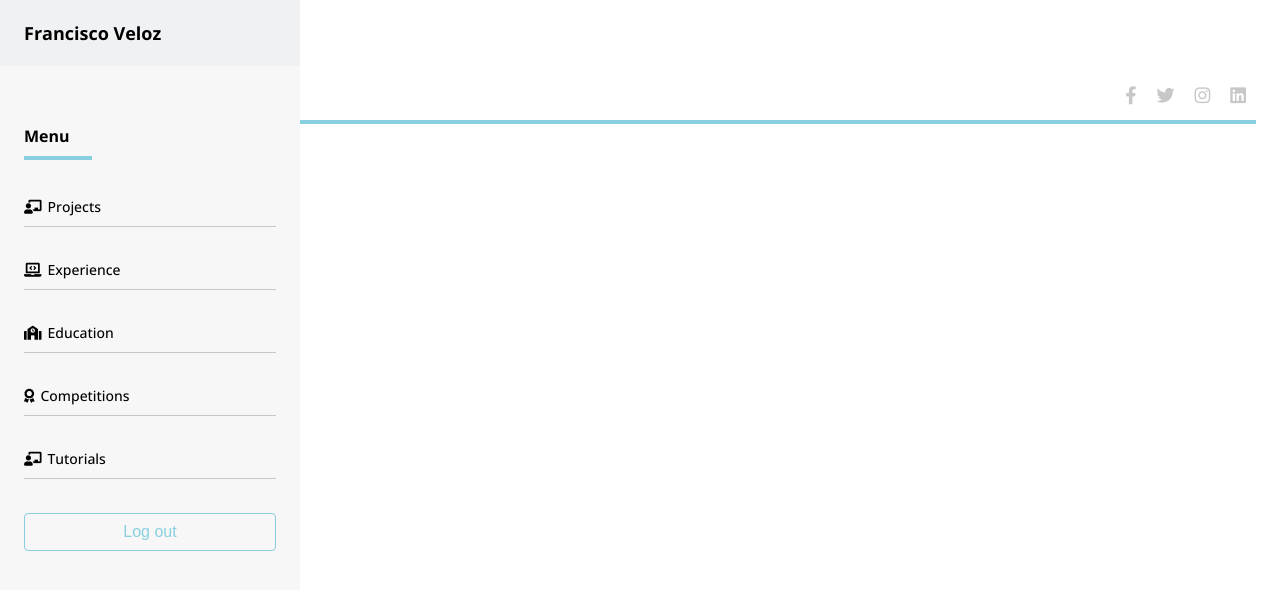
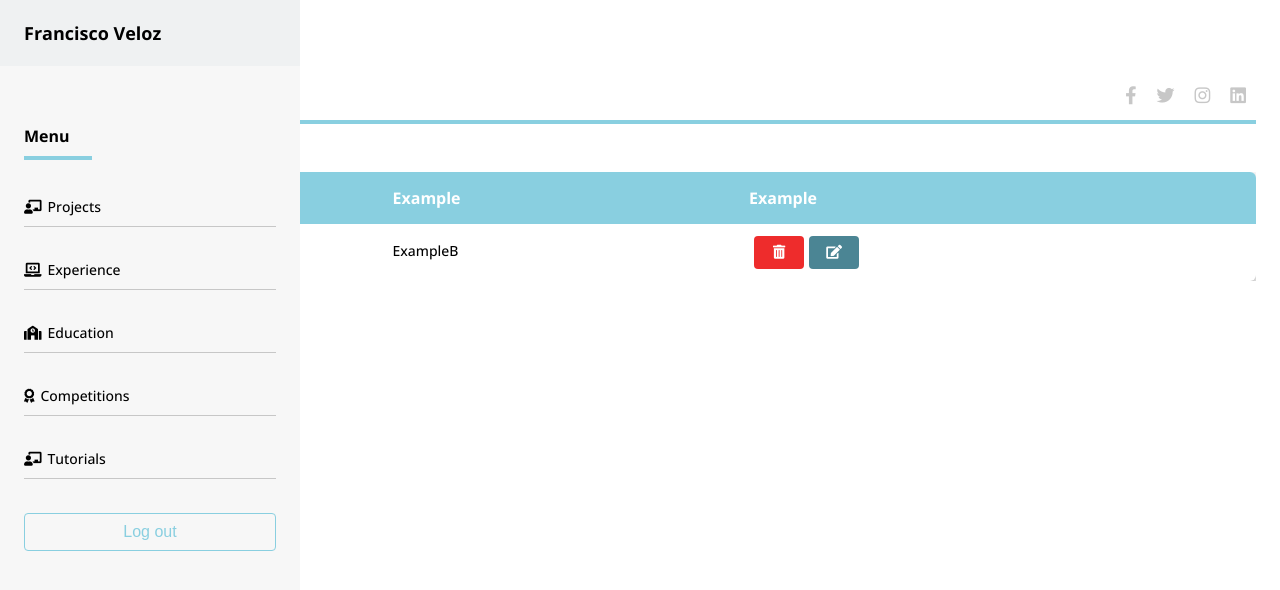
Before and after one commit to FranciscoVeloz1/Portfolio, a React app: page /admin in a window 1280 px wide. Shown: the top 590 px of the page. Built offline with nearby package versions, Linux system fonts and the light colour scheme; sample sign-in values are in the browser's storage; the HTML template or start-up script is replaced by a standard one.

Commit message:
Iniciamos el table component

```diff
--- /dev/null
+++ b/src/components/Global/Table.jsx
@@ -0,0 +1,36 @@
+import React from "react";
+import "@styles/components/Table.scss";
+
+const Table = () => {
+  return (
+    <div className="table-responsive">
+      <table className="table">
+        <thead>
+          <tr>
+            <th>Example</th>
+            <th>Example</th>
+            <th>Example</th>
+          </tr>
+        </thead>
+
+        <tbody>
+          <tr>
+            <td>ExampleA</td>
+            <td>ExampleB</td>
+            <td>
+              <button className="btn btn-sm btn-red ml-1">
+                <i className="fas fa-trash-alt"></i>
+              </button>
+
+              <button className="btn btn-sm btn-info ml-1">
+                <i className="fas fa-edit"></i>
+              </button>
+            </td>
+          </tr>
+        </tbody>
+      </table>
+    </div>
+  );
+};
+
+export default Table;
--- a/src/components/ProjectCard.jsx
+++ b/src/components/ProjectCard.jsx
@@ -11,7 +11,11 @@ const ProjectCard = ({ c }) => {
   }, []);
 
   return (
-    <div className="project-card" data-aos="fade-up">
+    <div
+      className="project-card"
+      data-aos="fade-up"
+      data-aos-duration={c.duration}
+    >
       <img src={c.img} alt="project" />
 
       <p>
--- a/src/components/SkillCard.jsx
+++ b/src/components/SkillCard.jsx
@@ -6,11 +6,15 @@ import "@styles/components/SkillCard.scss";
 
 const SkillCard = ({ c }) => {
   useEffect(() => {
-    Aos.init({ duration: 2000 });
+    Aos.init();
   }, []);
 
   return (
-    <div className="skill-card" data-aos="fade-up">
+    <div
+      className="skill-card"
+      data-aos="fade-up"
+      data-aos-duration={c.duration}
+    >
       <div className="skill-image">
         <img src={c.img} alt="js" />
       </div>
--- a/src/containers/Home/Projects.jsx
+++ b/src/containers/Home/Projects.jsx
@@ -18,6 +18,7 @@ const initialState = [
     officiis. Consectetur.`,
     badge: "React Native",
     badgeColor: "blue",
+    duration: "1000"
   },
   {
     id: 2,
@@ -29,6 +30,7 @@ const initialState = [
     officiis. Consectetur.`,
     badge: "Node.js",
     badgeColor: "green",
+    duration: "2000"
   },
   {
     id: 3,
@@ -40,6 +42,7 @@ const initialState = [
     officiis. Consectetur.`,
     badge: "JavaScript",
     badgeColor: "yellow",
+    duration: "2000"
   },
   {
     id: 4,
@@ -51,6 +54,7 @@ const initialState = [
     officiis. Consectetur.`,
     badge: "React",
     badgeColor: "blue",
+    duration: "3000"
   },
 ];
 
--- a/src/containers/Home/Skills.jsx
+++ b/src/containers/Home/Skills.jsx
@@ -18,6 +18,7 @@ const initialState = [
     title: "JavaScript developer.",
     description: `I'm a JavaScript developer. I know how to program with all the main
     features and frameworks of this programming language. Like React or Node.js.`,
+    duration: "1000",
   },
   {
     id: 2,
@@ -25,6 +26,7 @@ const initialState = [
     title: "English",
     description: `I speak in english. I have good listening, speaking and reading skills.
     I can maintain a conversation with people who know english either.`,
+    duration: "2000",
   },
   {
     id: 3,
@@ -32,6 +34,7 @@ const initialState = [
     title: "Agile methodology",
     description: `I worked with agile methodologies like Kanban or Scrum, where I used apps
      like Trello or Miro for control de development process.`,
+    duration: "2000",
   },
   {
     id: 4,
@@ -39,6 +42,7 @@ const initialState = [
     title: "Teamwork",
     description: `I developed different apps with amazings teams, with a good environment.
     I used Microsoft teams for managing meetings.`,
+    duration: "3000",
   },
 ];
 
@@ -46,7 +50,7 @@ const Skills = () => {
   const [card, setCard] = useState(initialState);
 
   useEffect(() => {
-    Aos.init({ duration: 2000 });
+    Aos.init();
   }, []);
 
   return (
--- a/src/pages/Admin/Admin.jsx
+++ b/src/pages/Admin/Admin.jsx
@@ -1,9 +1,10 @@
 import React from "react";
+import Table from "@components/Global/Table";
 
 const Admin = () => {
   return (
     <div>
-      <h1>Admin</h1>
+      <Table />
     </div>
   );
 };
--- a/src/styles/App.scss
+++ b/src/styles/App.scss
@@ -72,6 +72,12 @@ table {
   margin-left: -300px;
 }
 
+// Margins
+.ml-1 {
+  margin-left: 5px;
+}
+
+// Buttons
 .btn {
   display: inline-block;
   font-weight: 500;
@@ -110,6 +116,25 @@ table {
   color: white;
 }
 
+.btn-red {
+  background-color: $red;
+  color: white;
+}
+
+.btn-red:hover {
+  background-color: $dark-red;
+}
+
+.btn-info {
+  background-color: $dark-blue;
+  color: white;
+}
+
+.btn-info:hover {
+  background-color: $very-dark-blue;
+}
+
+// Badge
 .badge {
   display: inline-block;
   padding: 4px 6px;
@@ -149,6 +174,7 @@ table {
   border-bottom: $blue solid 1px;
 }
 
+// Media queries
 @media (min-width: 992px) {
   .main-content {
     margin-left: 0;
--- a/src/styles/Vars.scss
+++ b/src/styles/Vars.scss
@@ -1,7 +1,14 @@
+$blue: #89cfe0;
+$dark-blue: #4b8594;
+$very-dark-blue: #37636e;
+
+$red: #ee2c2c;
+$dark-red: #d40202;
+
 $gray: #c7c7c7;
-$blue: #89cfe0;
 $light-gray: #eff1f2;
 $very-light-gray: #f7f7f7;
+
 $sm: 14px;
 $md: 16px;
 $lg: 18px;
--- /dev/null
+++ b/src/styles/components/Table.scss
@@ -0,0 +1,42 @@
+@import "../Vars.scss";
+
+.table-responsive {
+  width: 100%;
+  overflow-x: auto;
+}
+
+.table {
+  width: 100%;
+  border-collapse: collapse;
+  border-radius: 6px;
+  overflow: hidden;
+  box-shadow: 0 4px 8px 0 rgba(0, 0, 0, 0.2), 0 6px 20px 0 rgba(0, 0, 0, 0.19);
+}
+
+.table td {
+  padding: 12px;
+}
+
+.table tbody tr:hover {
+  background-color: $light-gray;
+}
+
+.table th {
+  font-weight: bold;
+  padding: 18px 12px;
+  text-align: left;
+  background-color: $blue;
+  color: white;
+}
+
+.table tr {
+  border-bottom: solid 0.5px $blue;
+}
+
+.table tr:last-child {
+  border: none;
+}
+
+.table td {
+  font-size: $sm;
+}
```
